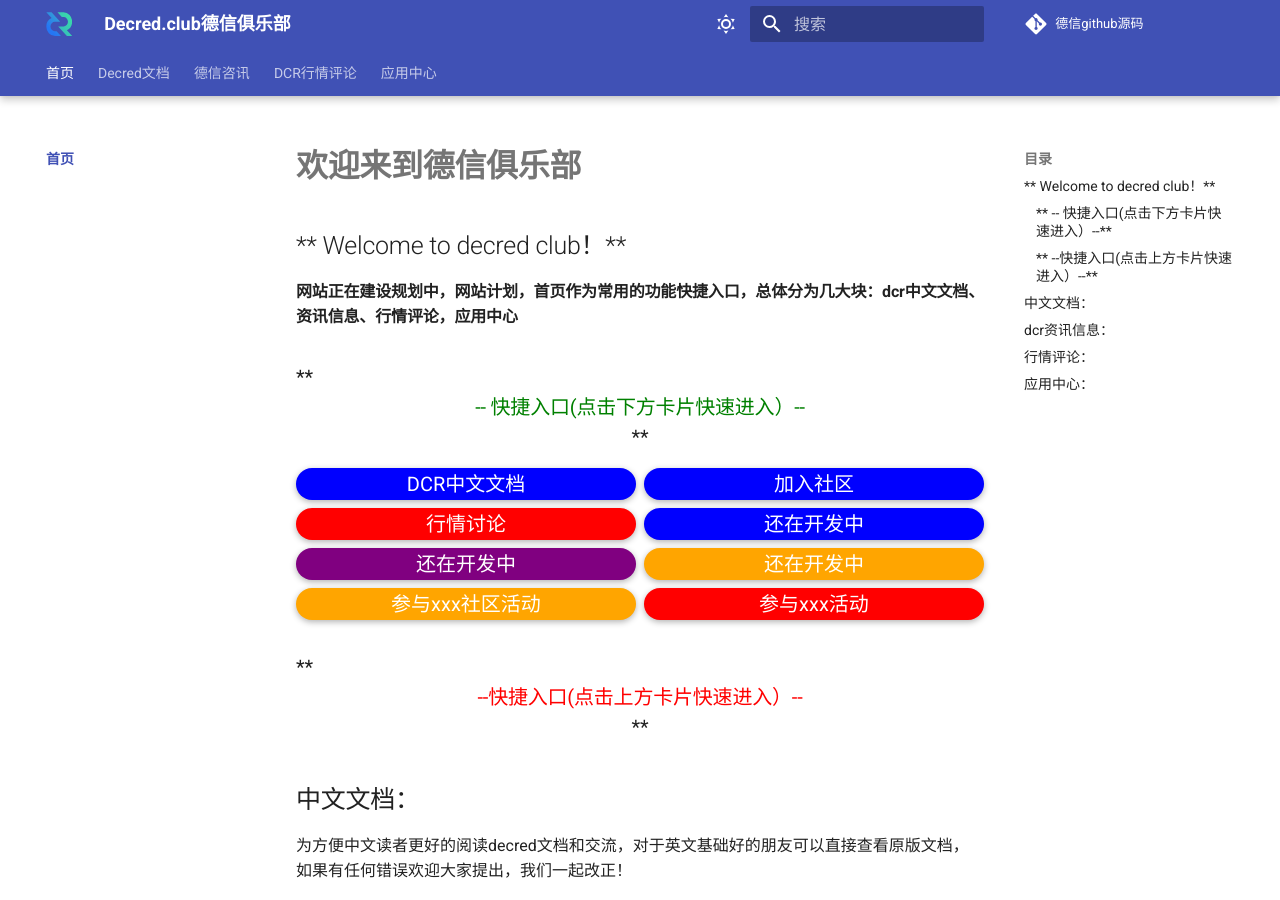
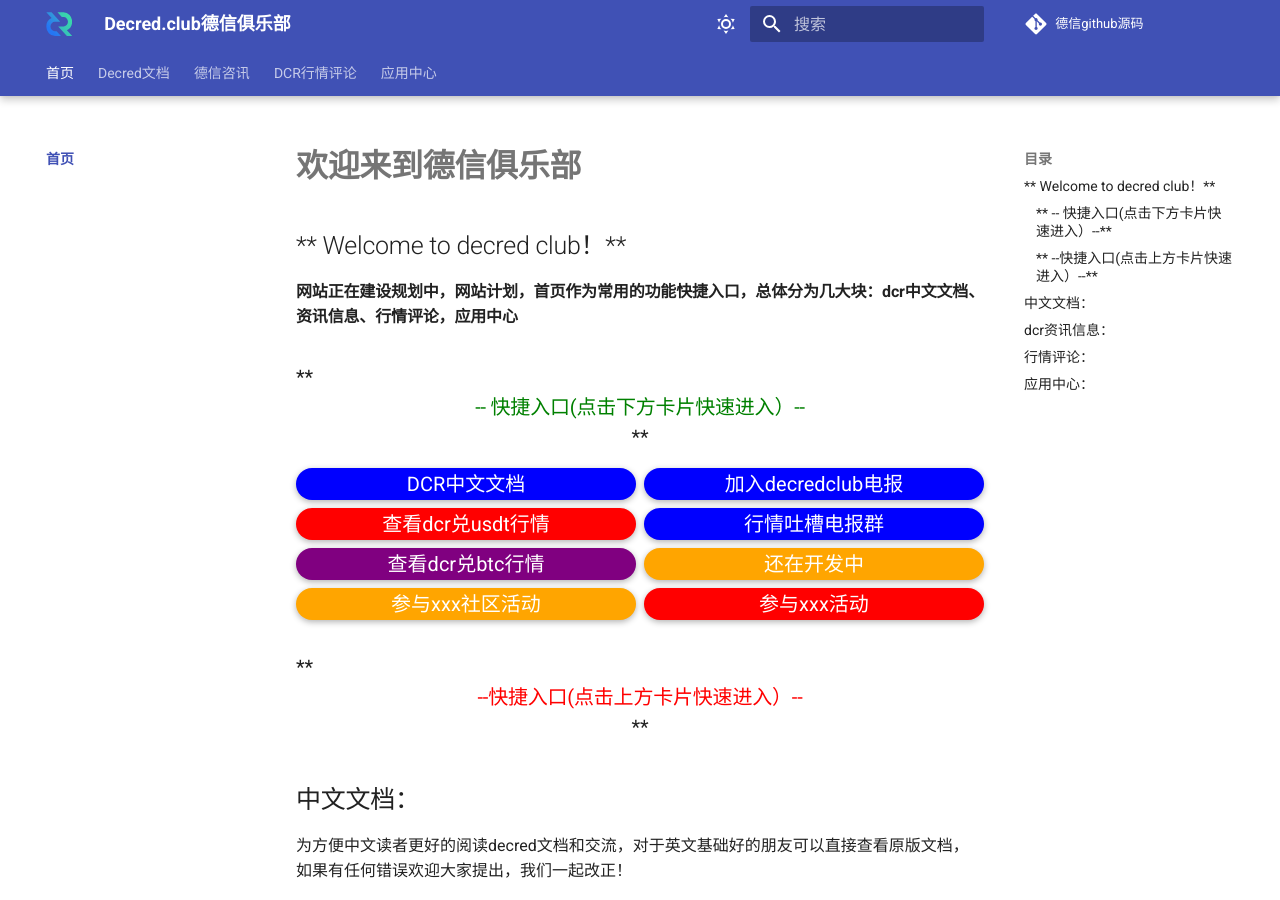
Before and after one commit to decredclub/decredclub, an MkDocs documentation site: the page built from docs/index.md, in a window 1280 px wide and 900 px high. Built offline with MkDocs 1.6.1 and Material for MkDocs 9.7.7, drawn with Linux system fonts in a browser that asks for light colours; comment, search, counter and statistics services are not loaded.

Commit message:
Update index.md

```diff
--- a/docs/index.md
+++ b/docs/index.md
@@ -1,3 +1,4 @@
+
 
 # **欢迎来到德信俱乐部**
 ## ** Welcome to decred club！**
@@ -83,17 +84,17 @@
     <div class="grid-item blue" onclick="location.href='Documentation/Introduction/Decred简介/'">
       DCR中文文档
     </div>
-    <div class="grid-item green" onclick=joinTelegramGroup()>
-      加入社区
+    <div class="grid-item green" onclick="location.href='https://t.me/decredclub'">
+      加入decredclub电报
     </div>
     <div class="grid-item red" onclick="location.href='news/price/dcr-usdt/'">
-      行情讨论
+      查看dcr兑usdt行情
     </div>
-    <div class="grid-item yellow" onclick="location.href='docs.html'">
-      还在开发中
+    <div class="grid-item yellow" onclick="location.href='https://t.me/decredclubzh'">
+      行情吐槽电报群
     </div>
-    <div class="grid-item purple" onclick="location.href='community.html'">
-      还在开发中
+    <div class="grid-item purple" onclick="location.href='news/price/dcr-btc/'">
+      查看dcr兑btc行情
     </div>
     <div class="grid-item orange" onclick="location.href='another-page.html'">
       还在开发中
```
